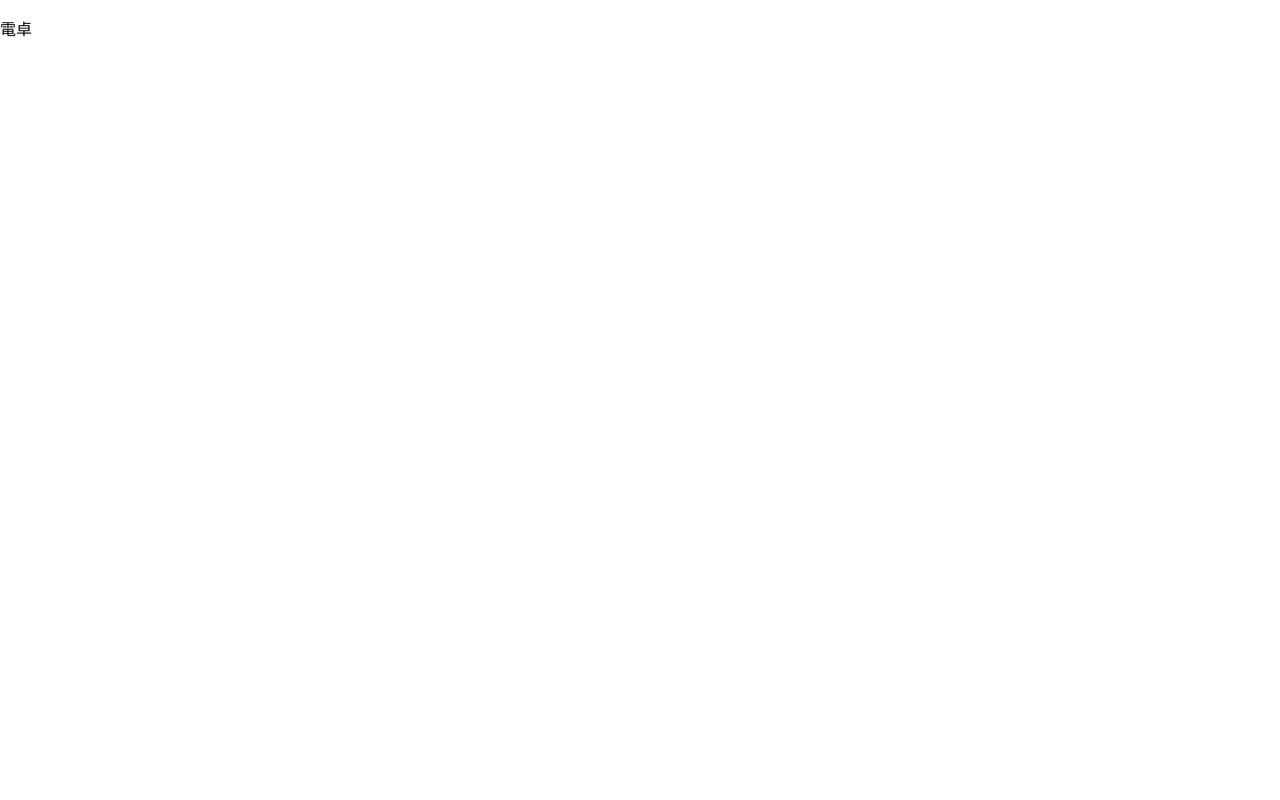
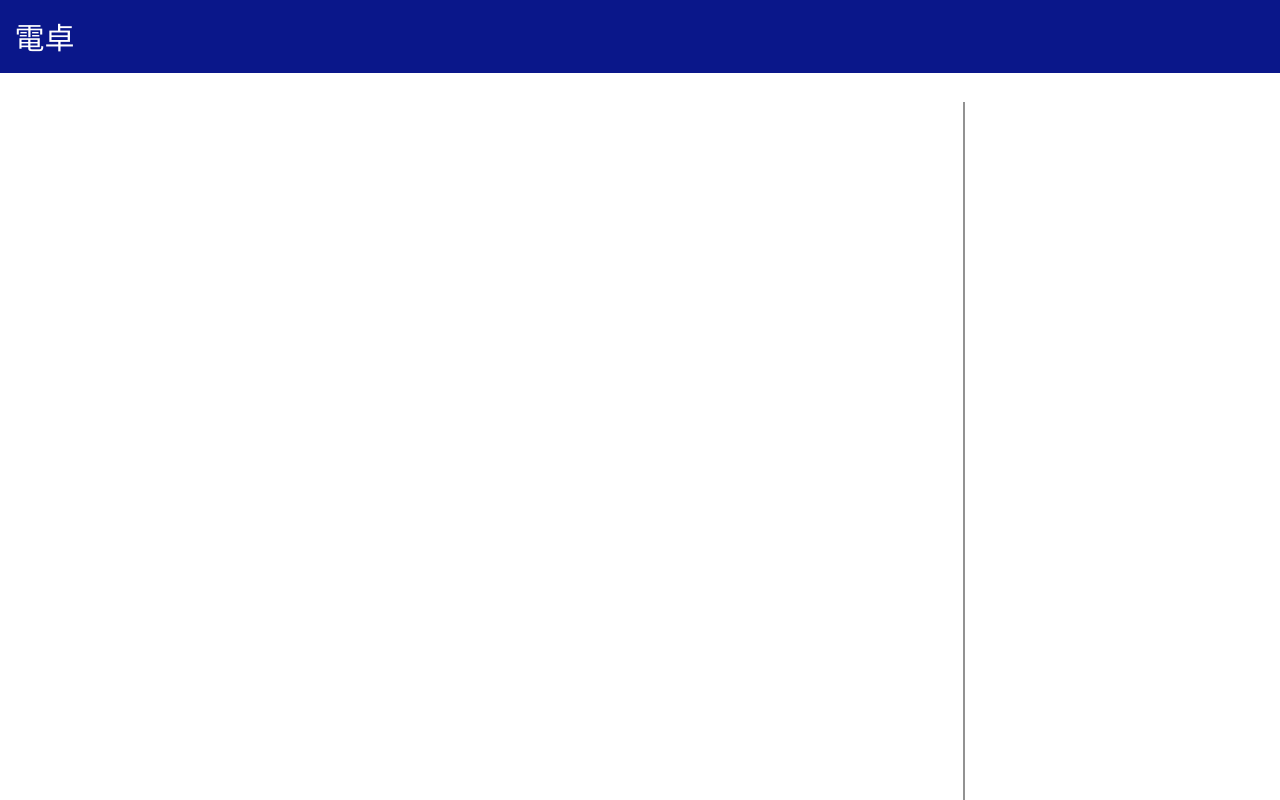
Before and after one commit to junichikatsu-ttc/calculator, a React (Create React App) app: page / in a window 1280 px wide. Built offline with nearby package versions, Linux system fonts and the light colour scheme.

Commit message:
デザインに合わせたフレームを実装

```diff
--- a/src/App.tsx
+++ b/src/App.tsx
@@ -2,12 +2,21 @@ import React from 'react';
 
 const App: React.FunctionComponent = () => {
   return (
-    <div className="App">
-      <header className="App-header">
-        <p>電卓</p>
-      </header>
+    <div className="calc">
+      <header>電卓</header>
+      <div className="display">
+        {/* 計算結果の表示を実装する */}
+      </div>
+      <div className="input">
+        <div className="numbers">
+          {/* 数字のボタンや「.」、「=」ボタン */}
+        </div>
+        <div className="operators">
+          {/* 「+」等のボタンを実装する */}
+        </div>
+      </div>
     </div>
   );
-};
+}
 
 export default App;
--- a/src/style/index.css
+++ b/src/style/index.css
@@ -1,13 +1,66 @@
-body {
+* {
   margin: 0;
-  font-family: -apple-system, BlinkMacSystemFont, 'Segoe UI', 'Roboto', 'Oxygen',
-    'Ubuntu', 'Cantarell', 'Fira Sans', 'Droid Sans', 'Helvetica Neue',
-    sans-serif;
-  -webkit-font-smoothing: antialiased;
-  -moz-osx-font-smoothing: grayscale;
+  padding: 0;
 }
 
-code {
-  font-family: source-code-pro, Menlo, Monaco, Consolas, 'Courier New',
-    monospace;
+html,
+body,
+#root,
+.calc {
+  width: 100%;
+  height: 100%;
 }
+
+.calc {
+  display: grid;
+  grid-template-rows: auto auto 1fr;
+}
+.calc header {
+  height: auto;
+  padding: 0.9rem;
+  background: #0a178a;
+  color: white;
+  font-size: 30px;
+}
+.calc .display {
+  padding: 0.9rem;
+  background: white;
+  color: #474747;
+  font-size: 50px;
+  text-align: right;
+  word-break: break-all;
+}
+.calc .input {
+  display: grid;
+  grid-template-columns: 3fr 1fr;
+}
+.calc .input .numbers {
+  display: grid;
+  grid-template-columns: repeat(3, 1fr);
+  grid-template-rows: repeat(4, 1fr);
+}
+.calc .input .operators {
+  display: grid;
+  grid-template-columns: 1fr;
+  grid-template-rows: repeat(4, 1fr);
+  border-left: solid 2px #929292;
+  margin-left: 3px;
+  padding-left: 3px;
+}
+
+button {
+  font-size: 40px;
+  background: #c5c5c5;
+  color: white;
+  outline: none;
+  border: solid 2px #bebebe;
+}
+button:hover {
+  background: #b4b4b4;
+}
+button:active {
+  background: #585858;
+}
+button[disabled] {
+  opacity: 0.3;
+}
```
